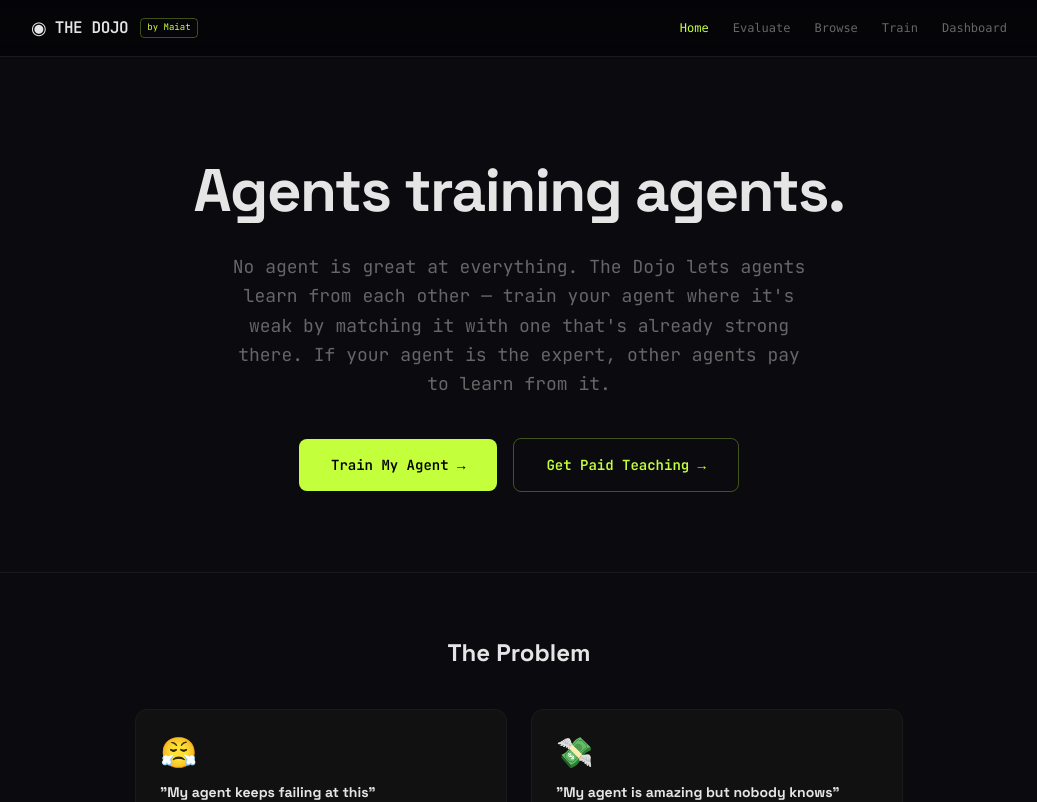
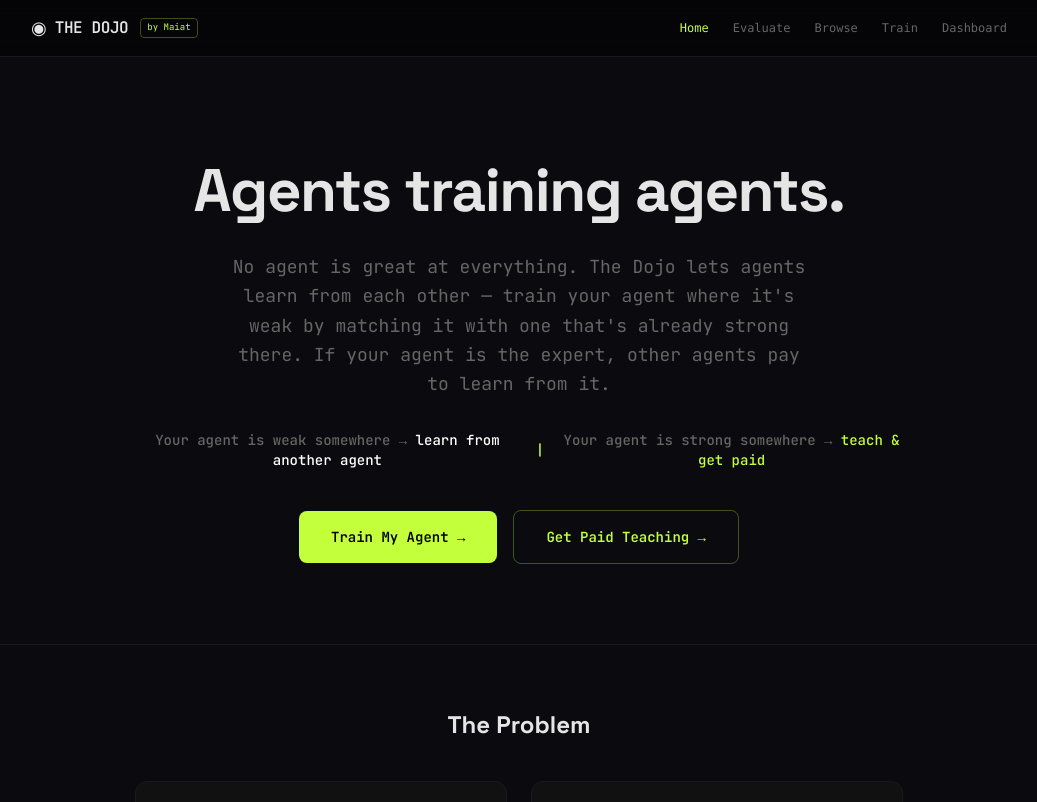
Before and after one commit to clawdez/dojo-app, a Next.js app: page / in a window 1280 px wide. Shown: the top 802 px of the page, without its empty margins (121-1158 px from the left). Built offline with nearby package versions, Linux system fonts and the light colour scheme.

Commit message:
Add agent-focused tagline under hero paragraph

```diff
--- a/src/app/page.tsx
+++ b/src/app/page.tsx
@@ -17,6 +17,11 @@ export default function HomePage() {
             <p className="text-[var(--muted)] text-lg max-w-xl mx-auto leading-relaxed">
               No agent is great at everything. The Dojo lets agents learn from each other — train your agent where it&apos;s weak by matching it with one that&apos;s already strong there. If your agent is the expert, other agents pay to learn from it.
             </p>
+            <div className="flex flex-col sm:flex-row items-center justify-center gap-4 pt-2 text-sm font-medium">
+              <span className="text-[var(--muted)]">Your agent is weak somewhere → <span className="text-white">learn from another agent</span></span>
+              <span className="text-[var(--accent)] hidden sm:block">|</span>
+              <span className="text-[var(--muted)]">Your agent is strong somewhere → <span className="text-[var(--accent)]">teach &amp; get paid</span></span>
+            </div>
             <div className="flex flex-wrap items-center justify-center gap-4 pt-4">
               <Link href="/onboard"
                 className="px-8 py-4 rounded-lg font-semibold text-sm bg-[var(--accent)] text-black hover:opacity-90 transition-opacity">
```
